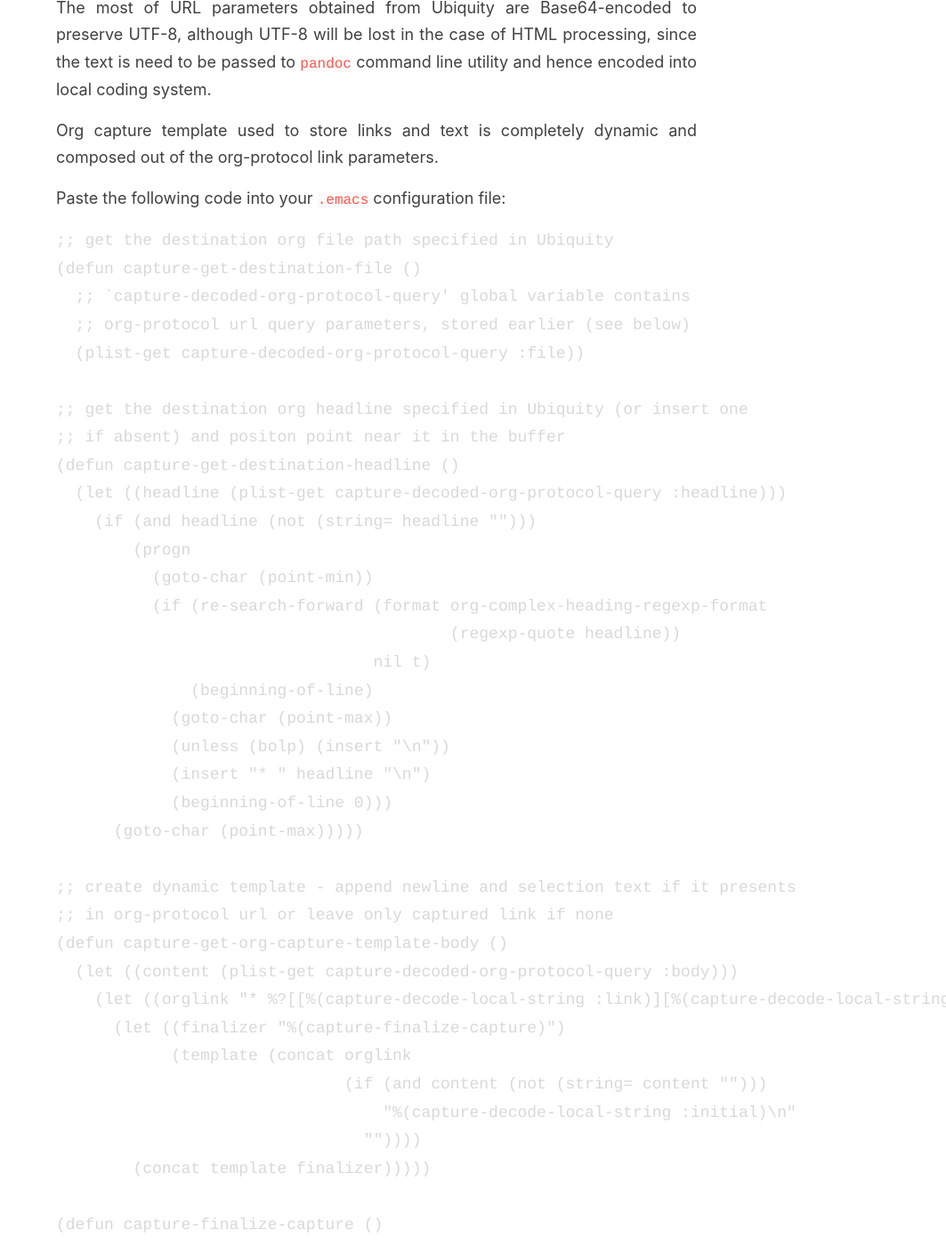
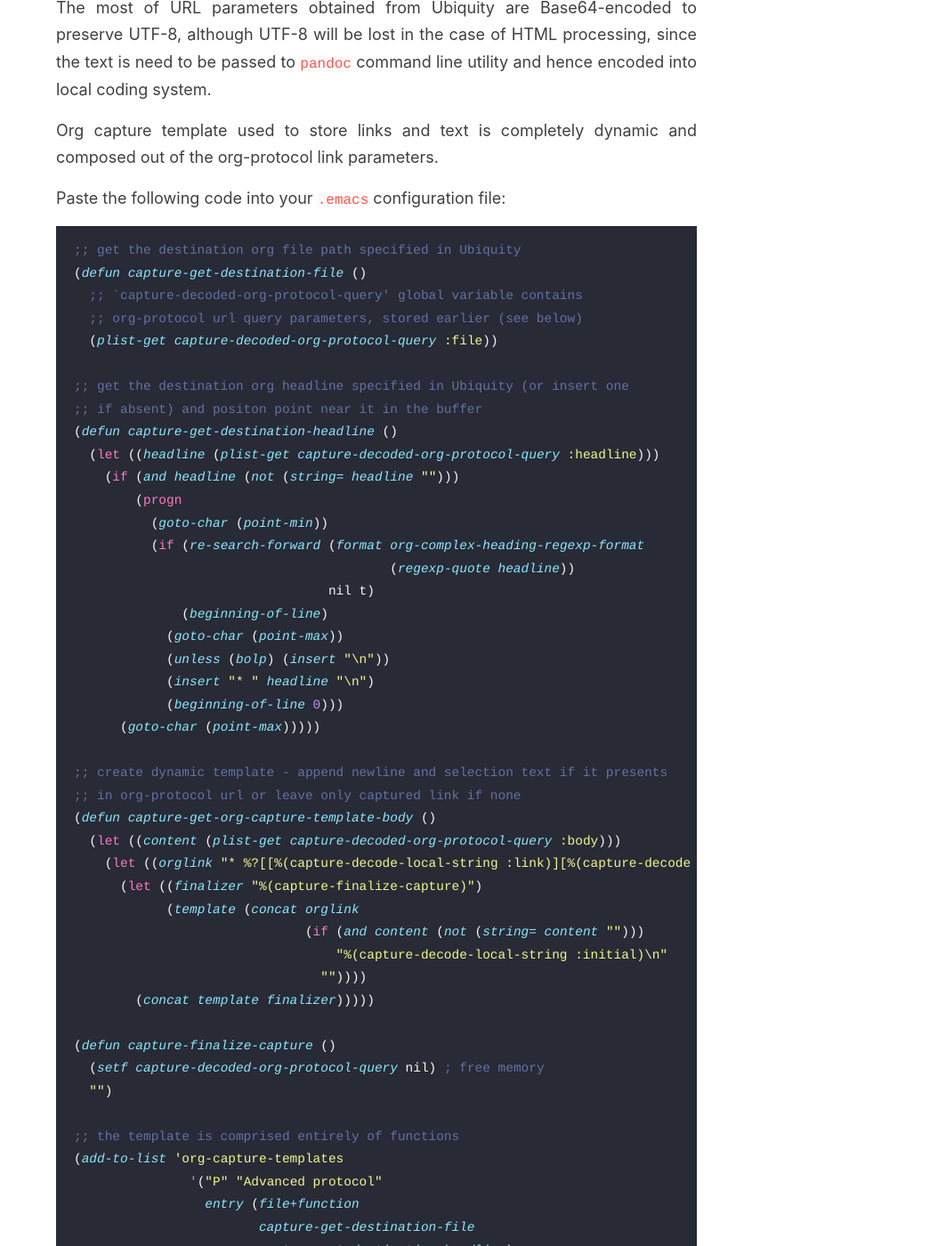
Before and after one commit to GChristensen/posts, a Jekyll site: the page built from _posts/2019-08-31-dynamic-org-capture-templates.md, in a window 1280 px wide and 1400 px high, scrolled down 5233 px. Shown: the whole window at 89% size, without its empty margins (217-1280 px from the left). Built offline with Jekyll 4.4.1, drawn with Linux system fonts in a browser that asks for light colours; some of the changed text lies outside the part shown.

Commit message:
site edit

````diff
--- a/_posts/2019-08-31-dynamic-org-capture-templates.md
+++ b/_posts/2019-08-31-dynamic-org-capture-templates.md
@@ -211,7 +211,7 @@ out of the org-protocol link parameters.
 
 Paste the following code into your `.emacs` configuration file:
 
-```emacs
+```lisp
 ;; get the destination org file path specified in Ubiquity
 (defun capture-get-destination-file ()
   ;; `capture-decoded-org-protocol-query' global variable contains
````
Also changed, not shown: README.md.
